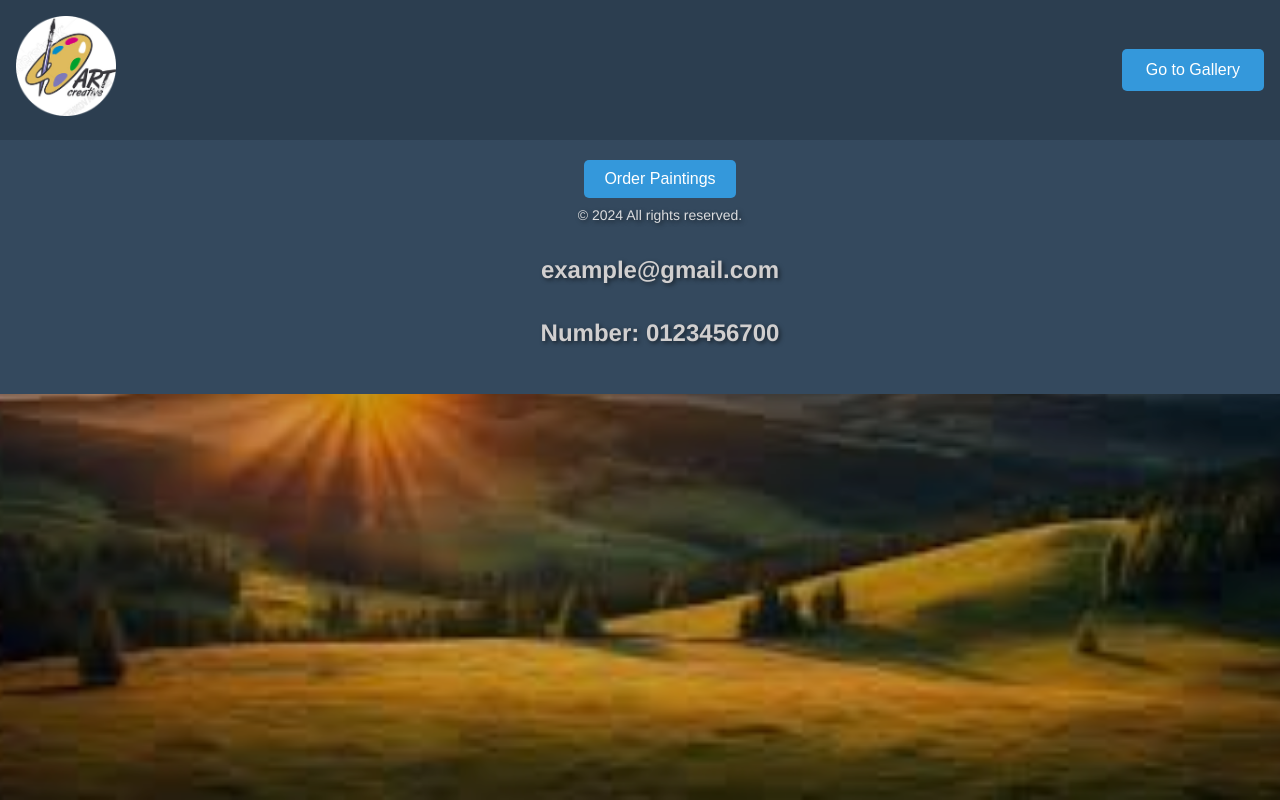
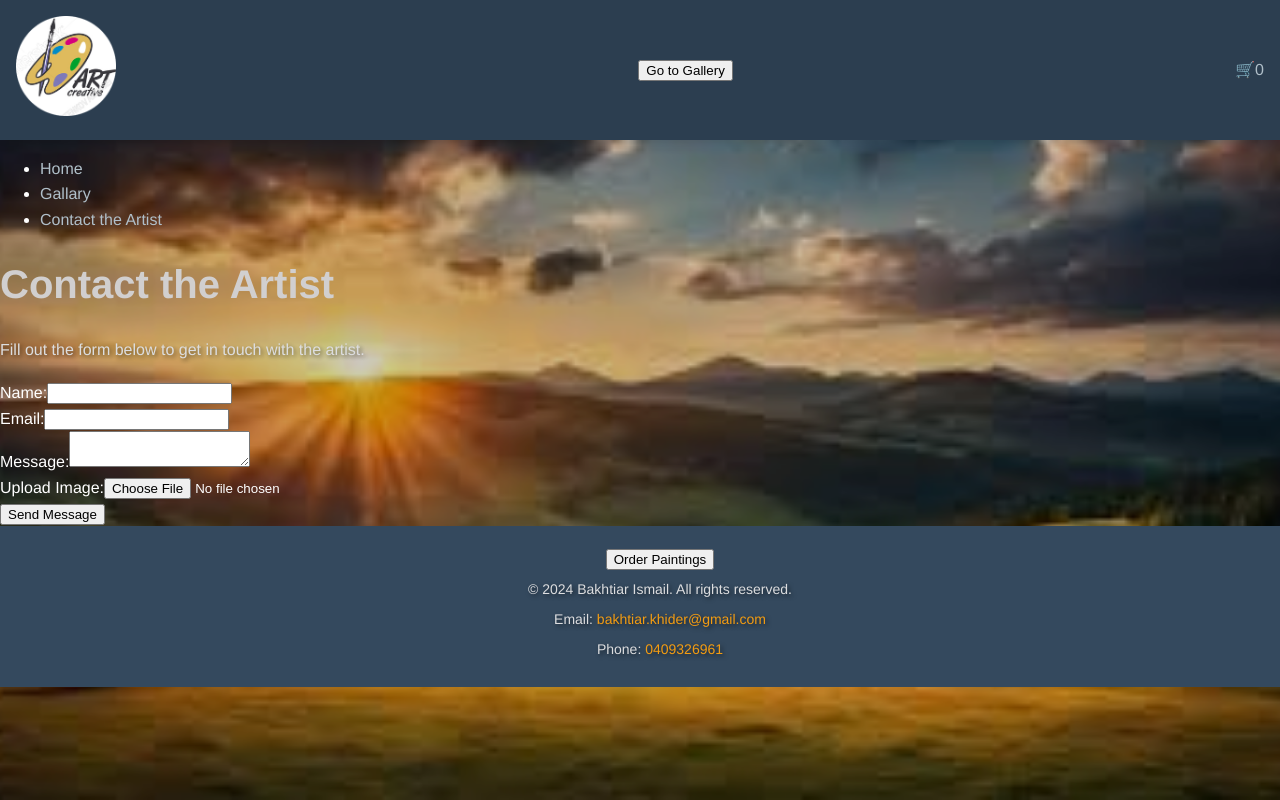
Before and after one commit to Bakhtiar-23/Artist-Showcase-Website-G3-, a React (Vite) app: page /contact-artist in a window 1280 px wide. Shown: the top 800 px of the page. Built offline with nearby package versions, Linux system fonts and the light colour scheme.

Commit message:
Updating with some new functionalities, and features

```diff
--- a/src/App.jsx
+++ b/src/App.jsx
@@ -1,26 +1,49 @@
+// src/App.jsx
 import React from 'react';
-import { BrowserRouter as Router, Route, Routes } from 'react-router-dom';
+import { BrowserRouter as Router, Route, Routes, Link } from 'react-router-dom';
 import Header from './components/Header';
 import MainContent from './components/MainContent';
 import Footer from './components/Footer';
-import Gallery from './components/Gallery';
+import Gallary from './components/Gallary';
+import ContactArtist from './components/ContactArtist';
+import { CartProvider } from './contexts/CartContext';
+import Cart from './components/Cart';
 import './index.css';
-import './App.css';
-
 
 const App = () => {
   return (
+    <CartProvider>
       <Router>
         <div className="app">
           <Header />
+
+          {/* Navigation Links */}
+          <nav>
+            <ul className="nav-links">
+              <li>
+                <Link to="/">Home</Link>
+              </li>
+              <li>
+                <Link to="/gallary">Gallary</Link>
+              </li>
+              <li>
+                <Link to="/contact-artist">Contact the Artist</Link>
+              </li>
+            </ul>
+          </nav>
+
+          {/* Main Content for different pages */}
           <Routes>
-          {/* Define routes for your pages */}
             <Route path="/" element={<MainContent />} />
-          <Route path="/gallery" element={<Gallery />} />
+            <Route path="/gallary" element={<Gallary />} />
+            <Route path="/contact-artist" element={<ContactArtist />} />
+            <Route path="/cart" element={<Cart />} />
           </Routes>
+
           <Footer />
         </div>
       </Router>
+    </CartProvider>
   );
 };
 
--- /dev/null
+++ b/src/components/Cart.jsx
@@ -0,0 +1,73 @@
+// src/components/Cart.jsx
+import React, { useState } from 'react';
+import { useCart } from '../contexts/CartContext';
+
+const Cart = () => {
+  const { cartItems, removeFromCart } = useCart();
+  const [paymentMethod, setPaymentMethod] = useState('');
+
+  // Calculate total price by converting price strings to numbers
+  const totalPrice = cartItems.reduce((acc, item) => acc + parseFloat(item.price.replace('$', '').replace(',', '')), 0);
+
+  // Handle payment method selection
+  const handlePaymentMethodChange = (e) => {
+    setPaymentMethod(e.target.value);
+  };
+
+  return (
+    <div className="cart-container">
+      <h1>Your Shopping Cart</h1>
+
+      {cartItems.length === 0 ? (
+        <p>You Have Not Selected Items Yet</p>
+      ) : (
+        <>
+          <table className="cart-table">
+            <thead>
+              <tr>
+                <th>Name</th>
+                <th>ID</th>
+                <th>Price</th>
+                <th>Action</th>
+              </tr>
+            </thead>
+            <tbody>
+              {cartItems.map((item) => (
+                <tr key={item.id}>
+                  <td>{item.name}</td>
+                  <td>{item.id}</td>
+                  <td>{item.price}</td>
+                  <td>
+                    <button onClick={() => removeFromCart(item.id)}>Remove</button>
+                  </td>
+                </tr>
+              ))}
+            </tbody>
+          </table>
+
+          <div className="total-price">
+            <h3>Total Price: ${totalPrice.toFixed(2)}</h3>
+          </div>
+
+          <div className="payment-methods">
+            <h3>Choose a Payment Method:</h3>
+            <select value={paymentMethod} onChange={handlePaymentMethodChange}>
+              <option value="">Select</option>
+              <option value="credit-card">Credit Card</option>
+              <option value="paypal">PayPal</option>
+              <option value="bank-transfer">Bank Transfer</option>
+            </select>
+          </div>
+
+          {paymentMethod && (
+            <div className="proceed-button">
+              <button onClick={() => alert('Proceeding to payment')}>Proceed to Payment</button>
+            </div>
+          )}
+        </>
+      )}
+    </div>
+  );
+};
+
+export default Cart;
--- /dev/null
+++ b/src/components/ContactArtist.jsx
@@ -0,0 +1,120 @@
+import React, { useState } from 'react';
+
+const ContactArtist = () => {
+  // State for form input fields, file upload, and success message
+  const [formData, setFormData] = useState({
+    name: '',
+    email: '',
+    message: '',
+  });
+  const [file, setFile] = useState(null);
+  const [successMessage, setSuccessMessage] = useState(false); // Track form submission status
+
+  // Handle form input change
+  const handleInputChange = (e) => {
+    const { name, value } = e.target;
+    setFormData({
+      ...formData,
+      [name]: value,
+    });
+  };
+
+  // Handle file selection
+  const handleFileChange = (e) => {
+    const selectedFile = e.target.files[0];
+    setFile(selectedFile);
+  };
+
+  // Handle form submission
+  const handleSubmit = (e) => {
+    e.preventDefault();
+
+    // You can implement the logic to send the form data and file to the artist here
+    console.log('Form Submitted:', formData);
+    console.log('Uploaded File:', file);
+
+    // Show the success message after form submission
+    setSuccessMessage(true);
+
+    // Clear form fields after submission (optional)
+    setFormData({
+      name: '',
+      email: '',
+      message: '',
+    });
+    setFile(null);
+  };
+
+  return (
+    <div className="contact-artist">
+      <h1>Contact the Artist</h1>
+      <p>Fill out the form below to get in touch with the artist.</p>
+
+      <form onSubmit={handleSubmit}>
+        <div className="form-container">
+          {/* Name Input */}
+          <div className="form-group">
+            <label htmlFor="name">Name:</label>
+            <input
+              type="text"
+              id="name"
+              name="name"
+              value={formData.name}
+              onChange={handleInputChange}
+              required
+            />
+          </div>
+
+          {/* Email Input */}
+          <div className="form-group">
+            <label htmlFor="email">Email:</label>
+            <input
+              type="email"
+              id="email"
+              name="email"
+              value={formData.email}
+              onChange={handleInputChange}
+              required
+            />
+          </div>
+
+          {/* Message Input */}
+          <div className="form-group">
+            <label htmlFor="message">Message:</label>
+            <textarea
+              id="message"
+              name="message"
+              value={formData.message}
+              onChange={handleInputChange}
+              required
+            />
+          </div>
+
+          {/* Image Upload */}
+          <div className="form-group">
+            <label htmlFor="file">Upload Image:</label>
+            <input
+              type="file"
+              id="file"
+              name="file"
+              onChange={handleFileChange}
+              accept="image/*"
+            />
+          </div>
+
+          {/* Submit Button */}
+          <button type="submit">Send Message</button>
+        </div>
+      </form>
+
+      {/* Display success message */}
+      {successMessage && (
+        <div className="success-message">
+          <p>Thank you for your message! The artist will get back to you soon.</p>
+        </div>
+      )}
+    </div>
+  );
+};
+
+export default ContactArtist;
--- a/src/components/Footer.jsx
+++ b/src/components/Footer.jsx
@@ -1,18 +1,26 @@
 import React from 'react';
+import { useNavigate } from 'react-router-dom'; // Import useNavigate from React Router
 
 const Footer = () => {
+  const navigate = useNavigate(); // Initialize the useNavigate hook
+
+  const handleButtonClick = () => {
+    navigate('/contact-artist'); // Navigate to the "Contact Artist" page
+  };
+
   return (
-    <footer id="contact-artist" className="footer">
-      <button onClick={() => window.location.href = "mailto:bakhtiar.khider@gmail.com"} className="order-button">
+    <footer className="footer">
+      <button onClick={handleButtonClick} className="order-paintings">
         Order Paintings
       </button>
-      <p>&copy; {new Date().getFullYear()} All rights reserved.</p>
+      <p>&copy; {new Date().getFullYear()} Bakhtiar Ismail. All rights reserved.</p>
       <p>
-        <h3>example@gmail.com</h3>
+        Email: <a href="mailto:bakhtiar.khider@gmail.com">bakhtiar.khider@gmail.com</a>
       </p>
       <p>
-        <h3>Number: 0123456700</h3>
+        Phone: <a href="tel:0409326961">0409326961</a>
       </p>
+
     </footer>
   );
 };
--- a/src/components/Header.jsx
+++ b/src/components/Header.jsx
@@ -1,20 +1,17 @@
 import React from 'react';
-import { useNavigate, useLocation } from 'react-router-dom';
+import { useNavigate, useLocation, Link } from 'react-router-dom'; // Consolidated imports
+import { useCart } from '../contexts/CartContext';
 import '../App.css'; // Ensure your styles are applied correctly
 
 const Header = () => {
   const navigate = useNavigate();
   const location = useLocation(); // Get the current location
+  const { cart } = useCart(); // Assuming 'cart' is the correct property from CartContext
 
   // Handle redirection based on the current page
   const handleRedirect = () => {
-    if (location.pathname === '/gallery') {
-      navigate('/'); // Go to Home if currently on Gallery page
-    } else {
-      navigate('/gallery'); // Go to Gallery if currently on Home page
-    }
+    navigate(location.pathname === '/gallery' ? '/' : '/gallery'); // Ternary for clarity
   };
-
 
   return (
     <header className="header">
@@ -25,10 +22,18 @@ const Header = () => {
         </div>
 
         {/* Button to redirect to either Gallery or Home */}
-        <div className="gallery-button-container">
-          <button onClick={handleRedirect} className="gallery-button">
+        <div className="navigation-container">
+          <button onClick={handleRedirect} className="navigation-button">
             {location.pathname === '/gallery' ? 'Go to Home' : 'Go to Gallery'}
           </button>
+        </div>
+
+        {/* Cart container */}
+        <div className="cart-container">
+          <Link to="/cart" className="cart-link">
+            <span className="cart-icon">🛒</span>
+            <span className="cart-count">{cart?.length || 0}</span> {/* Safeguard for undefined cart */}
+          </Link>
         </div>
       </div>
     </header>
--- /dev/null
+++ b/src/contexts/CartContext.jsx
@@ -0,0 +1,24 @@
+// src/contexts/CartContext.js
+import React, { createContext, useContext, useState } from 'react';
+
+const CartContext = createContext();
+
+export const useCart = () => useContext(CartContext);
+
+export const CartProvider = ({ children }) => {
+  const [cartItems, setCartItems] = useState([]);
+
+  const addToCart = (painting) => {
+    setCartItems((prevItems) => [...prevItems, painting]);
+  };
+
+  const removeFromCart = (id) => {
+    setCartItems((prevItems) => prevItems.filter((item) => item.id !== id));
+  };
+
+  return (
+    <CartContext.Provider value={{ cartItems, addToCart, removeFromCart }}>
+      {children}
+    </CartContext.Provider>
+  );
+};
```
Also changed, not shown: src/components/Gallery.jsx (+51 -16 lines). Lines whose indentation alone changed are shown as unchanged.
